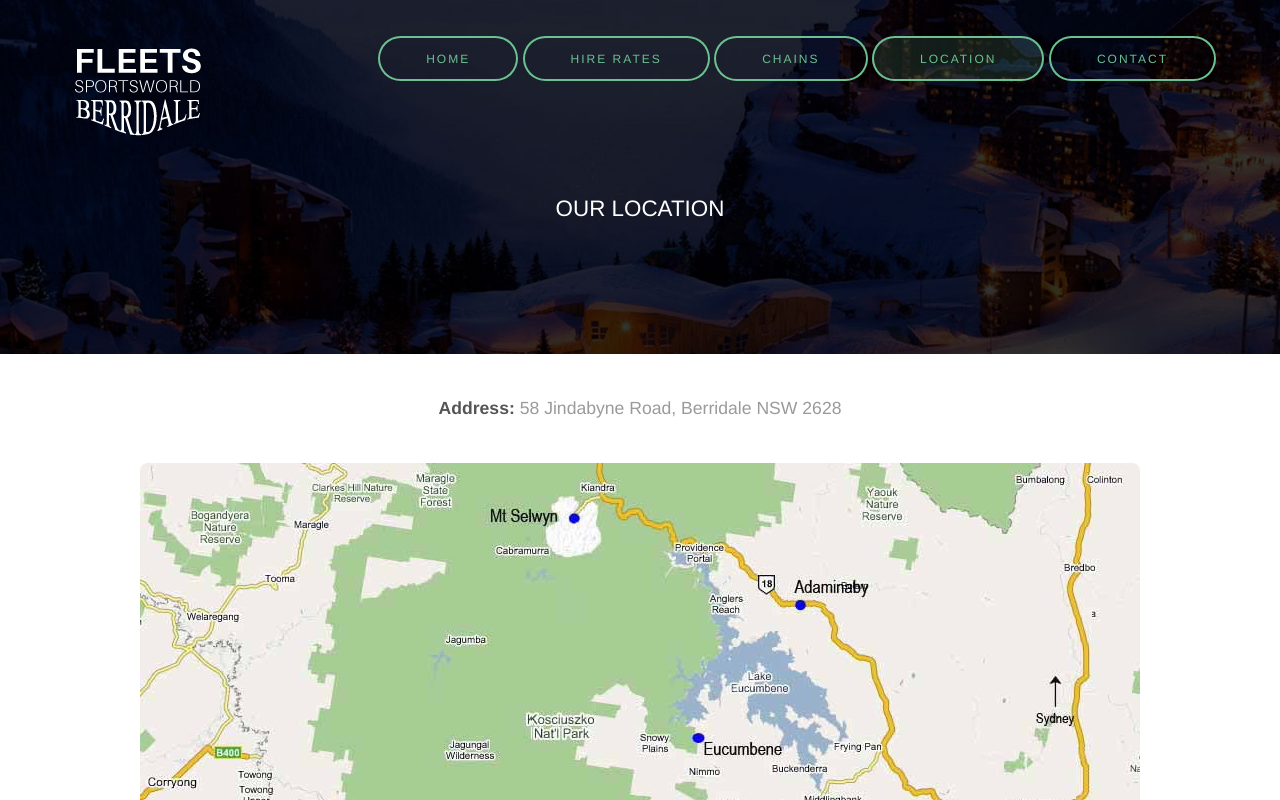
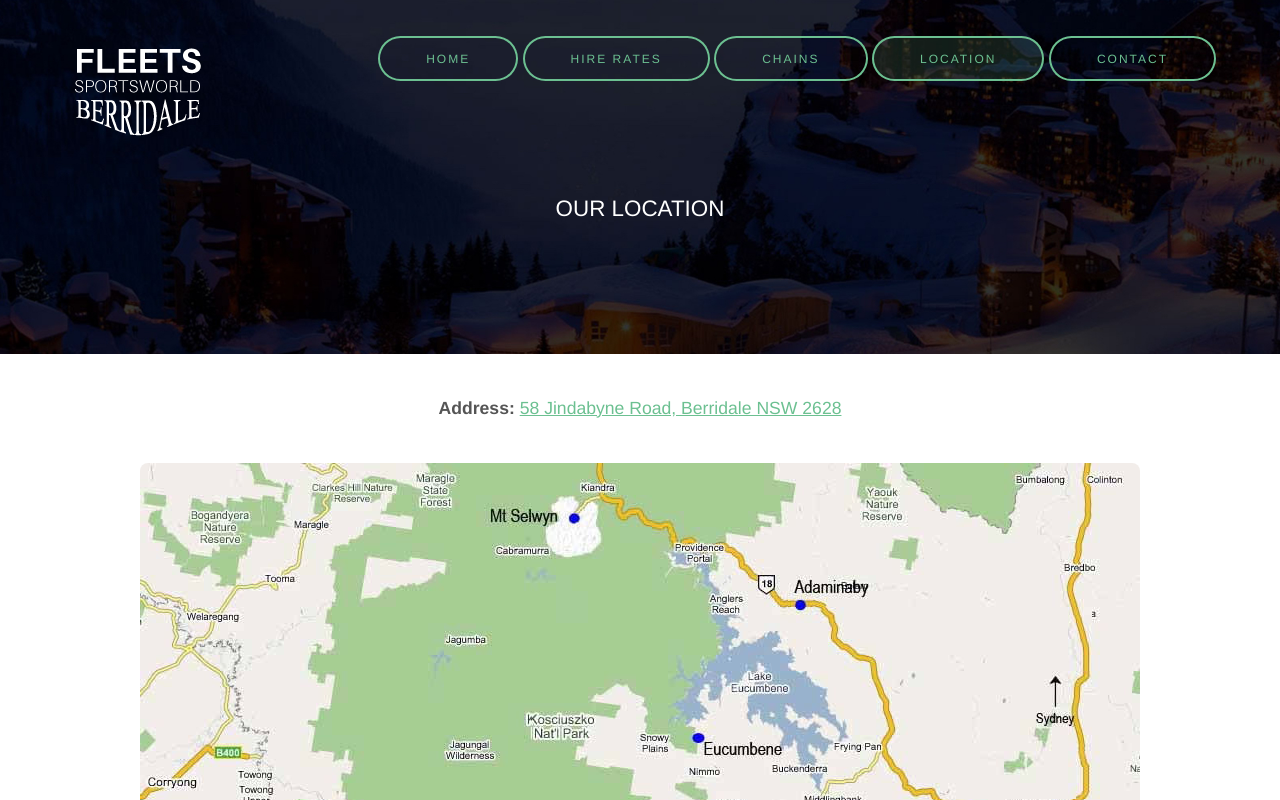
Before and after one commit to lucyycchambers/Fleets, a plain HTML site: page location.html in a window 1280 px wide. Shown: the top 800 px of the page. Drawn offline with Linux system fonts and the light colour scheme.

Commit message:
Add files via upload

```diff
--- a/location.html
+++ b/location.html
@@ -35,7 +35,9 @@
     <section>
         <div class="inner contact-info">
             <p>
-                <strong>Address:</strong> 58 Jindabyne Road, Berridale NSW 2628<br>
+                <strong>Address:</strong>
+                <a href="https://www.google.com/maps?q=58+Jindabyne+Road,+Berridale+NSW+2628" target="_blank">
+                58 Jindabyne Road, Berridale NSW 2628</a><br>
             </p>
         </div>
     </section>
```
